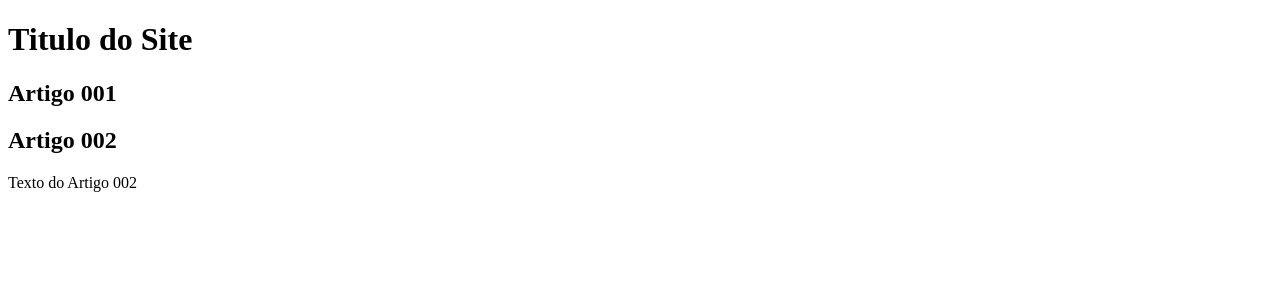
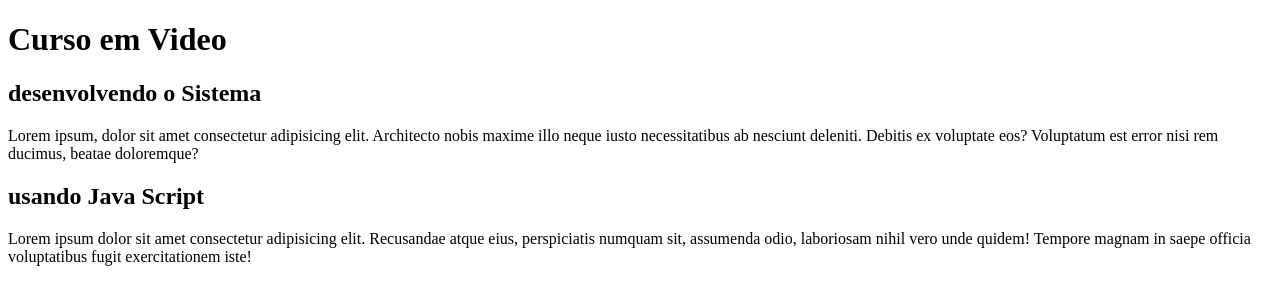
Before and after one commit to joaovictorrodiguesdelima67/Curso-de-Java-Script, a plain HTML site: page Index.HTML in a window 1280 px wide. Drawn offline with Linux system fonts and the light colour scheme.

Commit message:
Update Index.HTML

```diff
--- a/Index.HTML
+++ b/Index.HTML
@@ -9,13 +9,14 @@
 <body>
     <main>
         <header>
-            <h1>Titulo do Site</h1>
+            <h1>Curso em Video</h1>
             <article>
-                <h2>Artigo 001</h2>
+                <h2>desenvolvendo o Sistema</h2>
+                <p>Lorem ipsum, dolor sit amet consectetur adipisicing elit. Architecto nobis maxime illo neque iusto necessitatibus ab nesciunt deleniti. Debitis ex voluptate eos? Voluptatum est error nisi rem ducimus, beatae doloremque?</p>
             </article>
             <article>
-                <h2>Artigo 002</h2>
-                <p>Texto do Artigo 002</p>
+                <h2>usando Java Script</h2>
+                <p>Lorem ipsum dolor sit amet consectetur adipisicing elit. Recusandae atque eius, perspiciatis numquam sit, assumenda odio, laboriosam nihil vero unde quidem! Tempore magnam in saepe officia voluptatibus fugit exercitationem iste!</p>
             </article>
         </header>
     </main>
```
